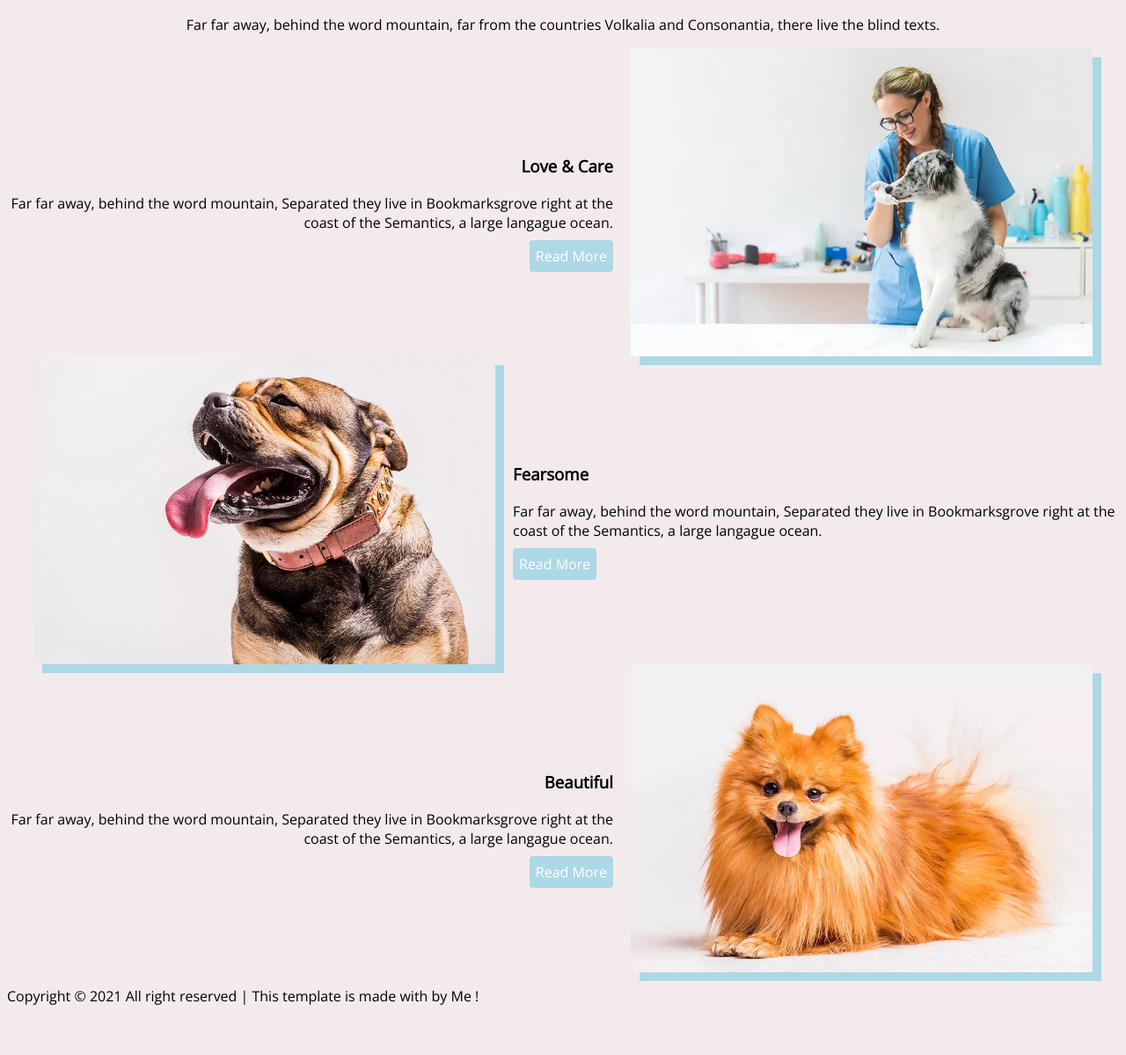
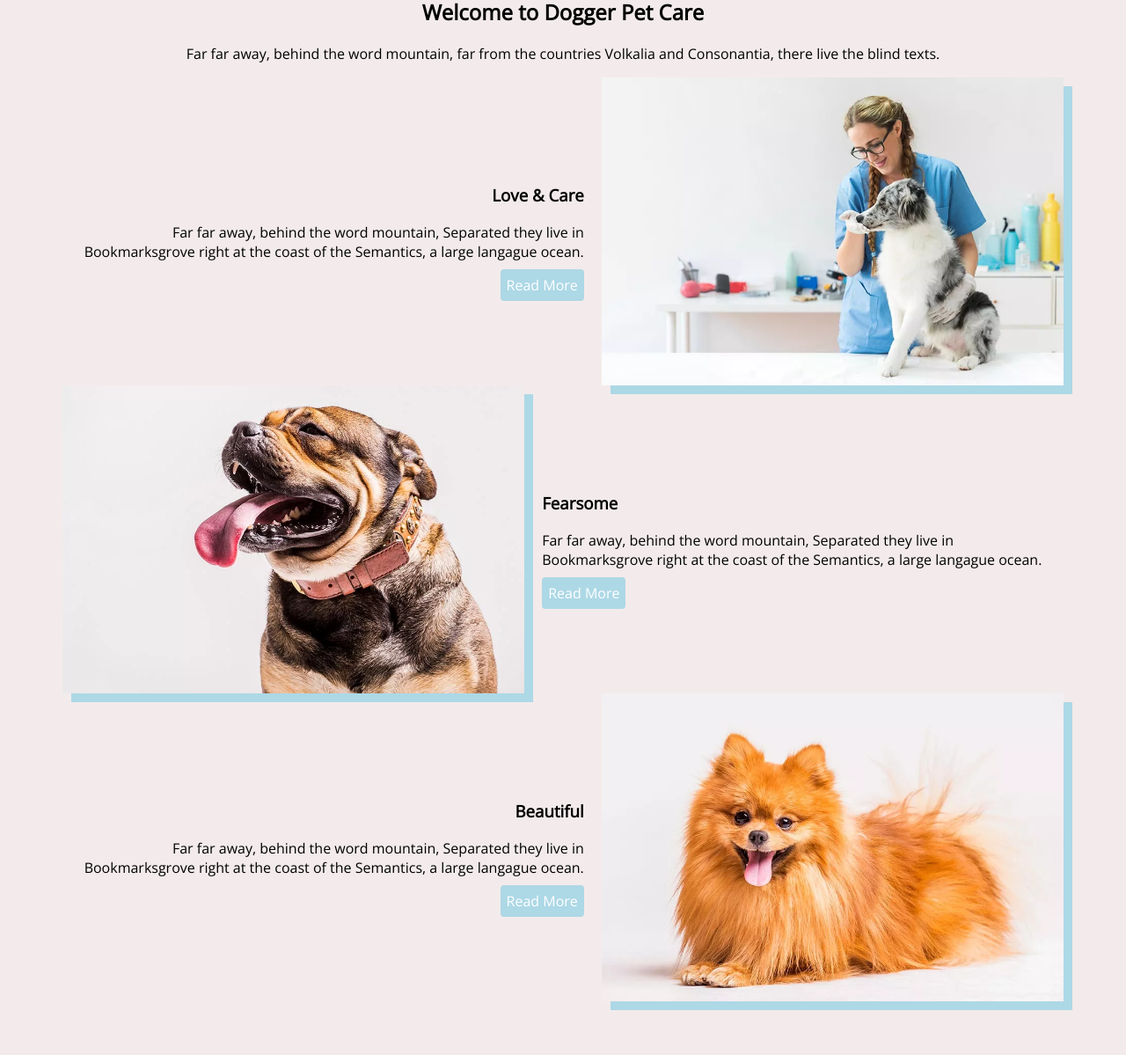
Before and after one commit to Eralkor/Projet2, a plain HTML site: page index.html in a window 1280 px wide. Shown: the part 490-1689 px from the top of the page at 88% size. Before the commit the page ends 1649 px from the top, so only its background shows below. Drawn offline with nearby package versions, Linux system fonts and the light colour scheme.

Commit message:
Presque fini

```diff
--- a/CSS/Style.css
+++ b/CSS/Style.css
@@ -5,6 +5,12 @@ body{
 /**
 * Entête de page
 */
+
+.logo{
+    text-decoration: none;
+    color: black;
+    font-size: 2.5rem;
+}
 
 header img{
     height: 350px;
@@ -61,7 +67,8 @@ main img{
     display: flex;
     text-align: right;
     align-items: center;
-    margin-right: 30px;
+    margin-right: 5%;
+    margin-left: 5%;
 }
 
 .first div{
@@ -72,7 +79,8 @@ main img{
     display: flex;
     text-align: left;
     align-items: center;
-    margin-left: 30px;
+    margin-left: 5%;
+    margin-right: 5%;
 }
 
 .second div{
@@ -83,7 +91,9 @@ main img{
     display: flex;
     text-align: right;
     align-items: center;
-    margin-right: 30px;
+    margin-right: 5%;
+    margin-left: 5%;
+    margin-bottom: 5%;
 }
 
 .third div{
@@ -105,3 +115,15 @@ main section a{
 main section a:hover{
     background-color: black;
 }
+
+/*
+** Bas de page
+*/
+
+footer{
+    text-align: center;
+    color: white;
+    background-color: #4a4a4b;
+    padding: 15px;
+    margin: 15px;
+}
--- a/index.html
+++ b/index.html
@@ -16,7 +16,7 @@
 </head>
 <header>
     <!--Logo-->
-    <a href="index.html">Dogger .</a>
+    <a href="index.html" class="logo">Dogger .</a>
 
     <!--Navigation-->
     <nav>
```
